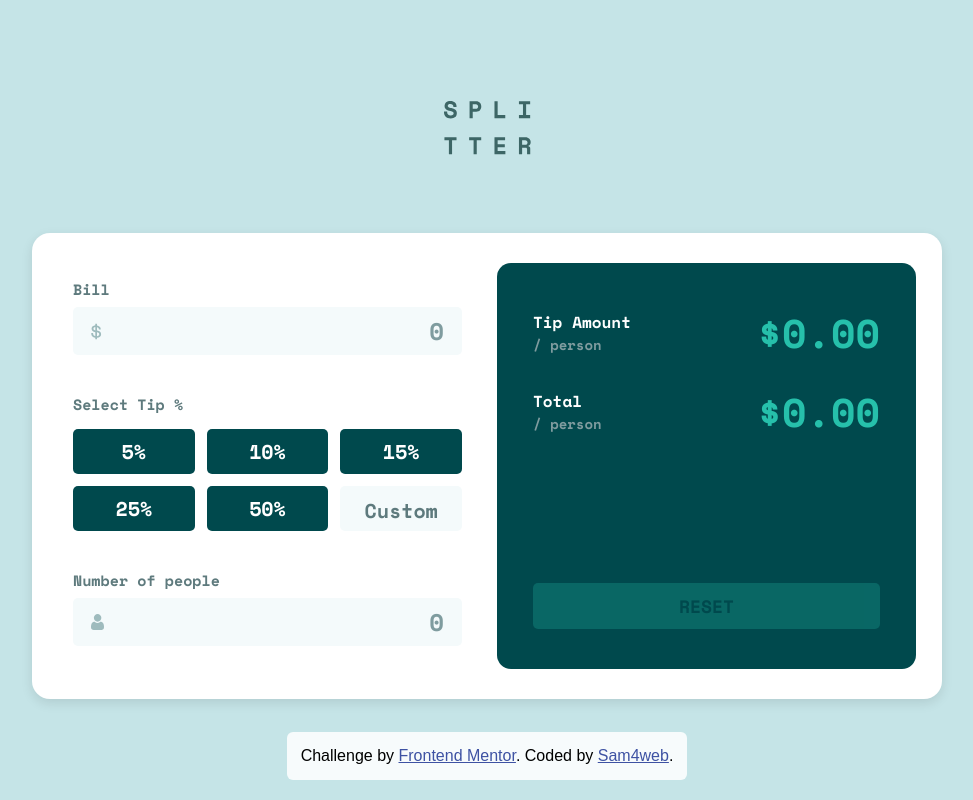
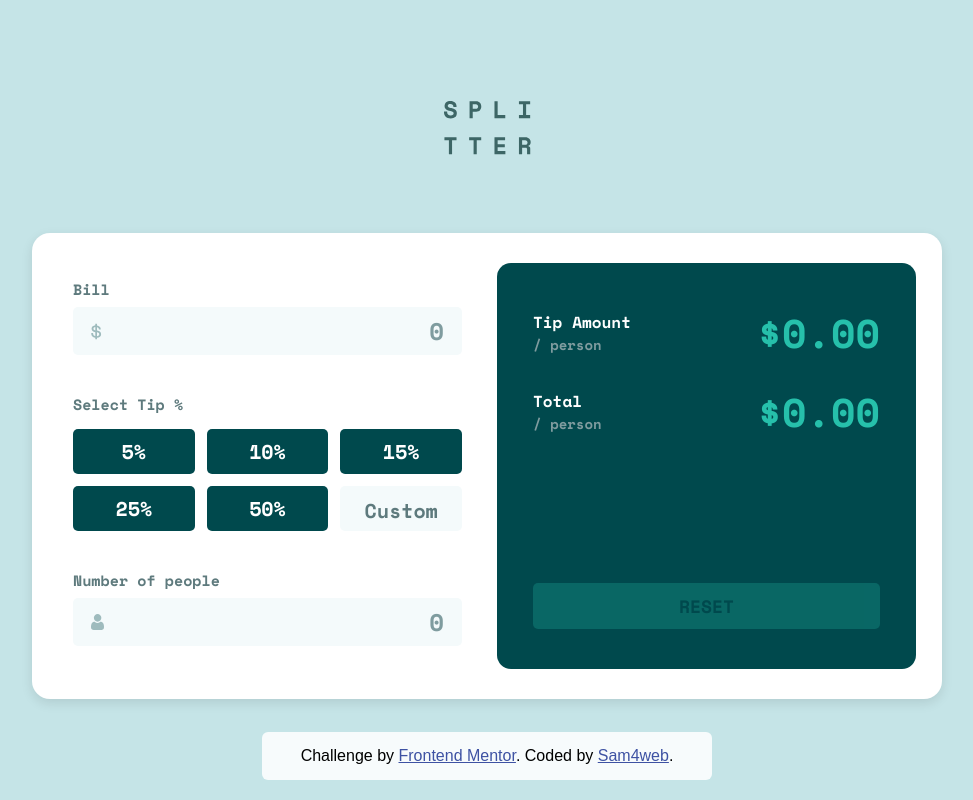
Before and after one commit to sam4web/tip-calculator-app, a Vue app: page / in a window 1280 px wide. Shown: the whole page, without its empty margins (153-1126 px from the left). Built offline with nearby package versions, Linux system fonts and the light colour scheme.

Commit message:
update attribution style

```diff
--- a/src/components/Attribution.vue
+++ b/src/components/Attribution.vue
@@ -19,7 +19,7 @@
     font-weight: 500;
     font-size: 16px;
     line-height: 24px;
-    max-width: 400px;
+    max-width: 450px;
     width: 100%;
     text-align: center;
     padding: 0.75rem 0.45rem;
```
